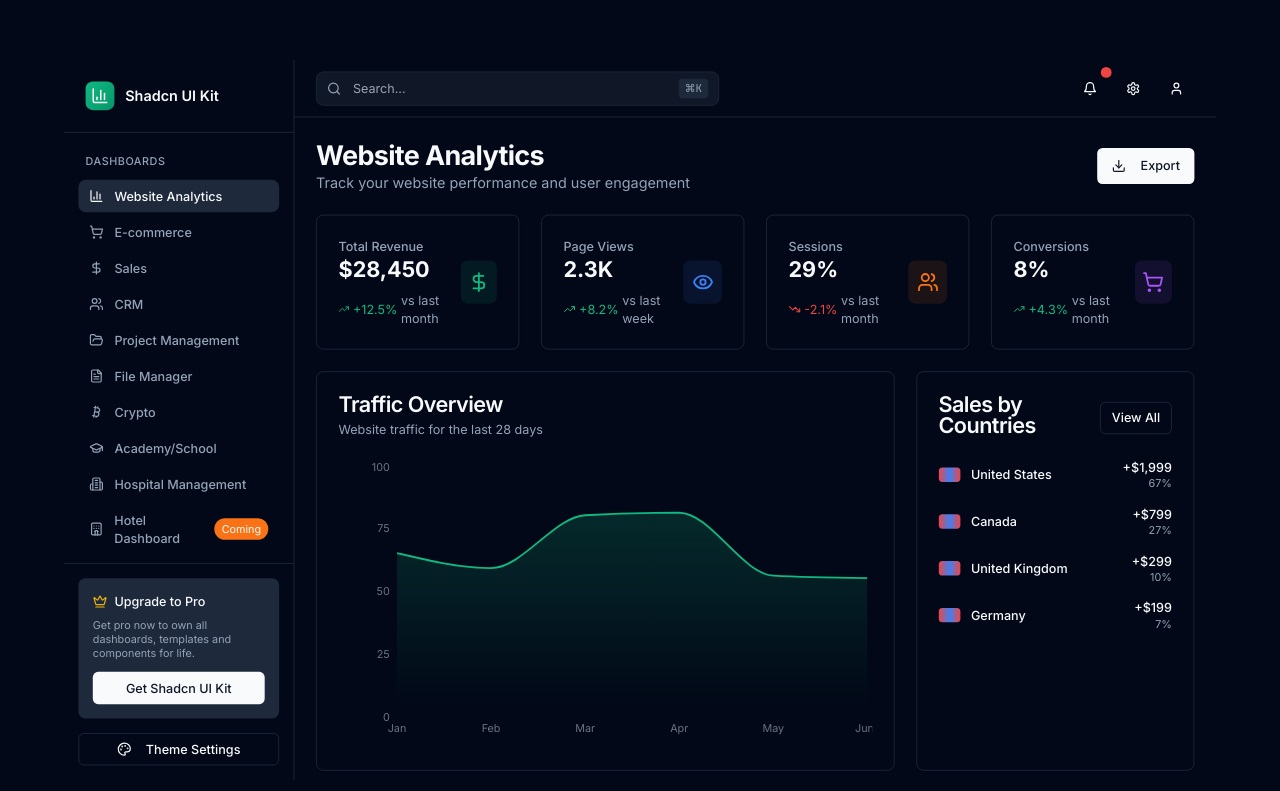
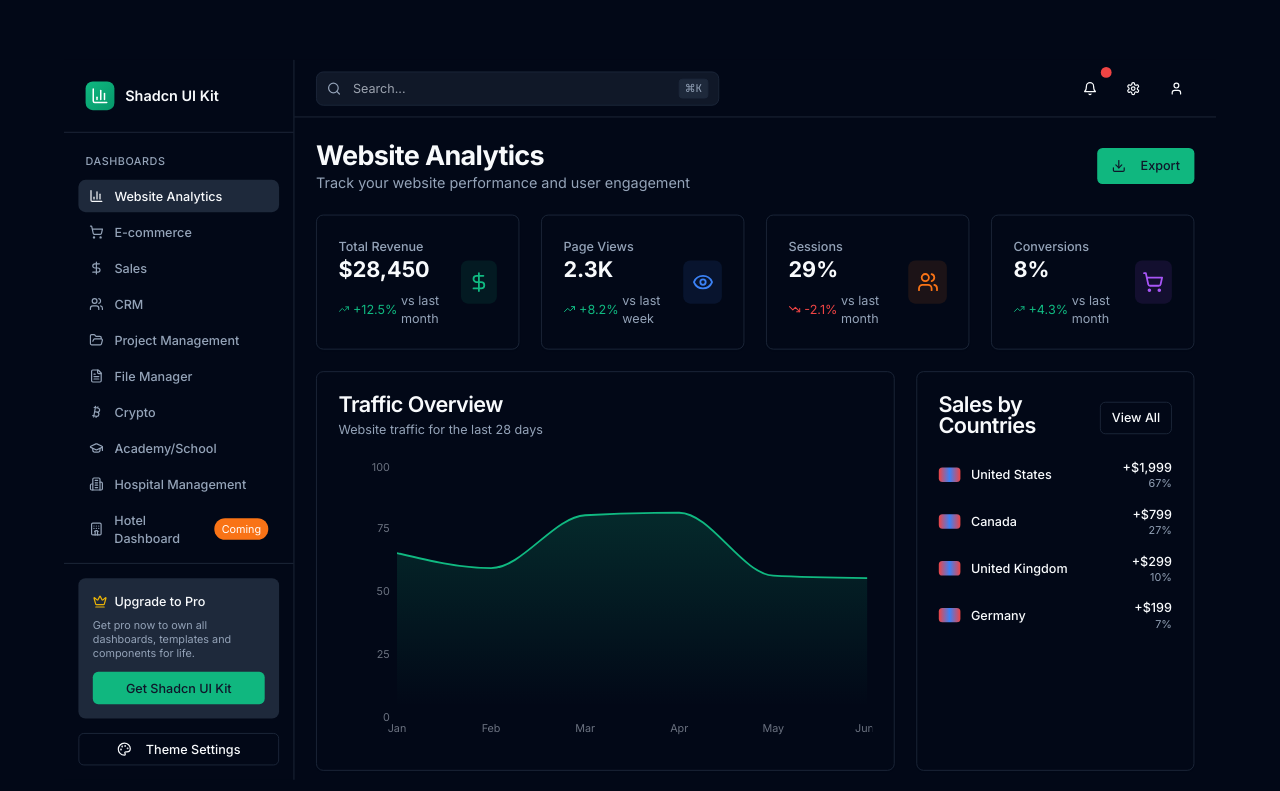
Before and after one commit to abhijitgayen/new-dashboard-ui, a React (Vite) app: page / in a window 1280 px wide. Shown: the top 791 px of the page. Built offline with nearby package versions, Linux system fonts and the light colour scheme.

Commit message:
Fix: Apply selected color in theme panel
The selected color in the theme panel was not being applied correctly. This commit ensures that the accent color is correctly rendered.

```diff
--- a/src/contexts/ThemeContext.tsx
+++ b/src/contexts/ThemeContext.tsx
@@ -42,6 +42,32 @@ export const useTheme = () => {
     throw new Error('useTheme must be used within a ThemeProvider');
   }
   return context;
+};
+
+// Helper function to convert hex to HSL
+const hexToHsl = (hex: string) => {
+  const r = parseInt(hex.slice(1, 3), 16) / 255;
+  const g = parseInt(hex.slice(3, 5), 16) / 255;
+  const b = parseInt(hex.slice(5, 7), 16) / 255;
+
+  const max = Math.max(r, g, b);
+  const min = Math.min(r, g, b);
+  let h = 0;
+  let s = 0;
+  const l = (max + min) / 2;
+
+  if (max !== min) {
+    const d = max - min;
+    s = l > 0.5 ? d / (2 - max - min) : d / (max + min);
+    switch (max) {
+      case r: h = (g - b) / d + (g < b ? 6 : 0); break;
+      case g: h = (b - r) / d + 2; break;
+      case b: h = (r - g) / d + 4; break;
+    }
+    h /= 6;
+  }
+
+  return `${Math.round(h * 360)} ${Math.round(s * 100)}% ${Math.round(l * 100)}%`;
 };
 
 export const ThemeProvider: React.FC<{ children: React.ReactNode }> = ({ children }) => {
@@ -92,8 +118,13 @@ export const ThemeProvider: React.FC<{ children: React.ReactNode }> = ({ childre
     };
     root.style.setProperty('--radius', radiusValues[settings.radius]);
 
-    // Apply accent color
+    // Apply accent color to primary variables
+    const hslColor = hexToHsl(settings.accentColor);
+    root.style.setProperty('--primary', hslColor);
     root.style.setProperty('--accent-color', settings.accentColor);
+
+    // Also update ring color for focus states
+    root.style.setProperty('--ring', hslColor);
 
   }, [settings]);
 
```
